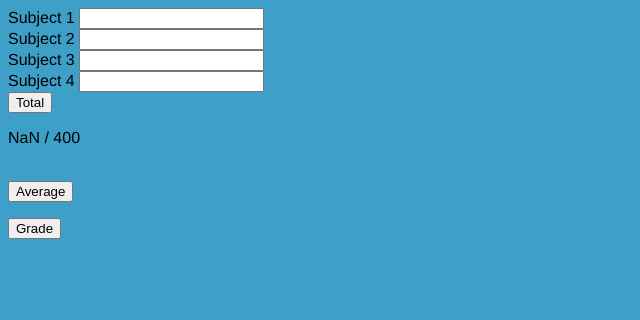
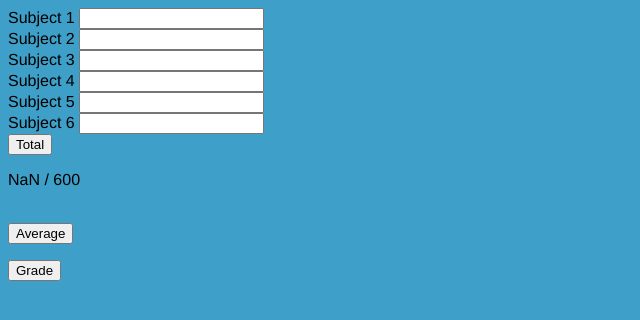
Before and after one commit to DGallagher12/dgallagher12-2.github.io, a plain HTML site: page index.html in a window 1280 px wide. Both pictures are taken after a click on the button "Total". Shown: the whole page, without its empty margins (0-640 px from the left). Drawn offline with Linux system fonts and the light colour scheme.

Commit message:
hellop
commit it

```diff
--- a/index.html
+++ b/index.html
@@ -15,6 +15,10 @@
     <input type="text" id="num3"><br>
     <label>Subject 4</label>
     <input type="text" id="num4"><br>
+    <label>Subject 5</label>
+    <input type="text" id="num5"><br>
+    <label>Subject 6</label>
+    <input type="text" id="num6"><br>
     <button onClick="submit()">Total</button>
     <p id="result"></p><br>
     <button onClick="mean()">Average</button><br>
--- a/script.js
+++ b/script.js
@@ -3,9 +3,11 @@ function submit(){
   var val2 = parseInt(document.getElementById("num2").value);
   var val3 = parseInt(document.getElementById("num3").value);
   var val4 = parseInt(document.getElementById("num4").value);
+  var val5 = parseInt(document.getElementById("num5").value);
+  var val6 = parseInt(document.getElementById("num6").value);
 
-  var final = val1 + val2 + val3 + val4;
-  document.getElementById("result").textContent = +final  + " / 400 ";
+  var final = val1 + val2 + val3 + val4 +val5 + val6;
+  document.getElementById("result").textContent = +final  + " / 600 ";
 }
 
 
@@ -15,9 +17,11 @@ function mean(){
   var val2 = parseInt(document.getElementById("num2").value);
   var val3 = parseInt(document.getElementById("num3").value);
   var val4 = parseInt(document.getElementById("num4").value);
+  var val5 = parseInt(document.getElementById("num5").value);
+  var val6 = parseInt(document.getElementById("num6").value);
 
-  var final1 = val1 + val2 + val3 + val4;
-  total = final1 / 4;
+  var final1 = val1 + val2 + val3 + val4 +val5 + val6;
+  total = final1 / 6;
   document.getElementById("average").textContent = +total;
 }
 
```
